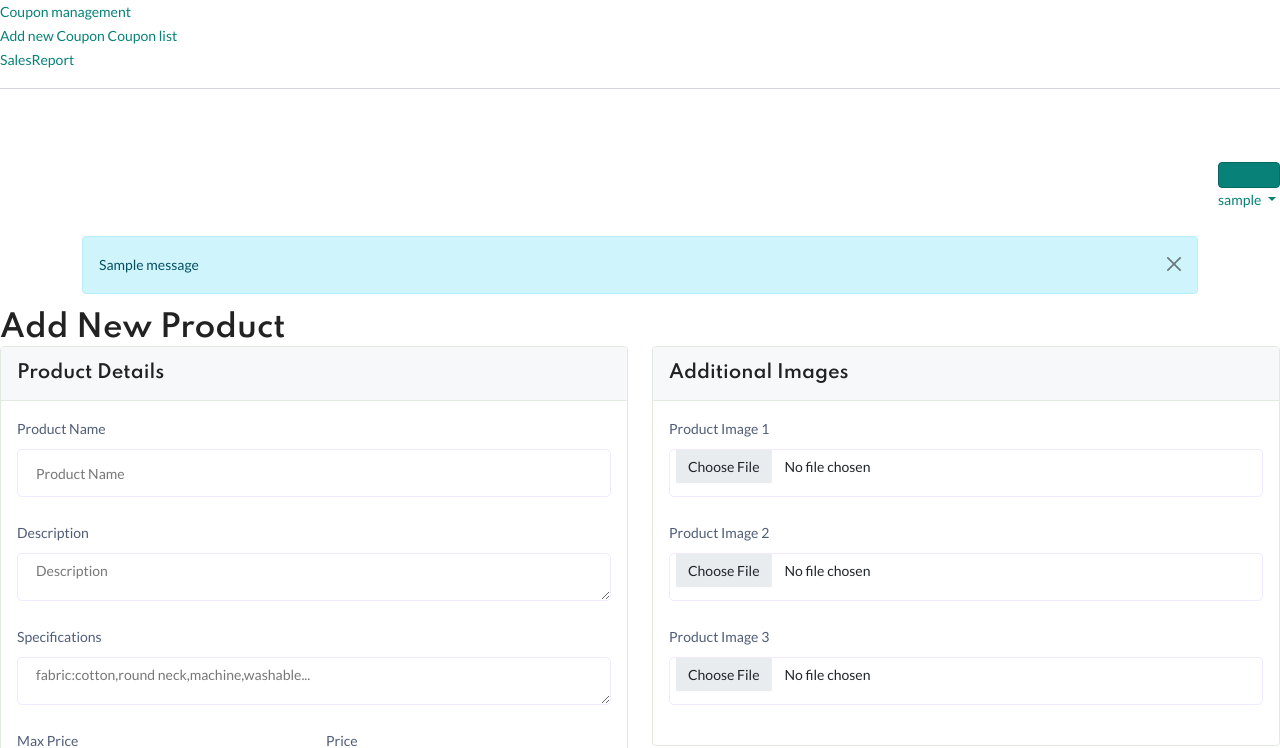
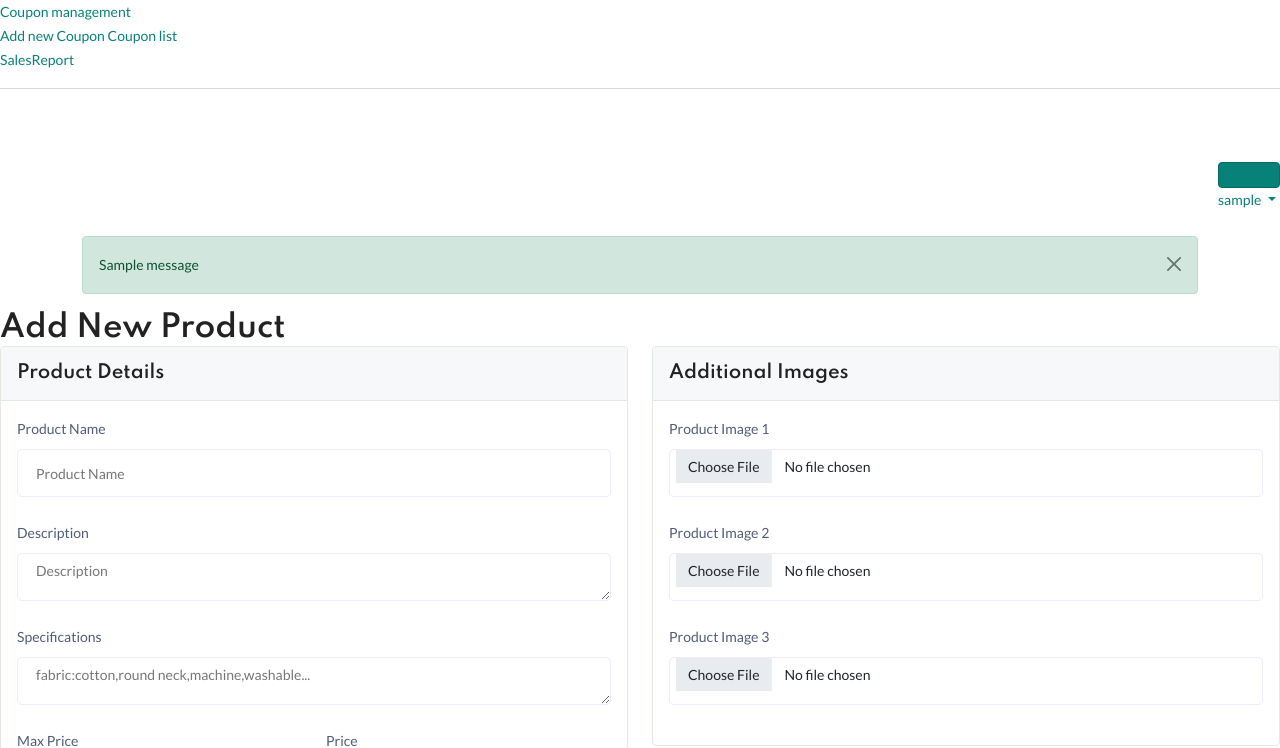
Before and after one commit to donjoo/1stproject, a Django app: page /add_product/ in a window 1280 px wide. Shown: the part 408-1156 px from the top of the page. Run offline with Django 5.2, Linux system fonts and the light colour scheme; a user stored in the database is signed in; tables that the repository leaves empty hold one stand-in row (values such as "Sample post"); one stand-in notice (Sample message) is shown; some libraries are stand-ins or nearby versions.

Commit message:
updated messges block to show error

```diff
--- a/wkproject/project/templates/partials/admin_base.html
+++ b/wkproject/project/templates/partials/admin_base.html
@@ -182,10 +182,16 @@
 <div class="container mt-3">
   {% if messages %}
     {% for message in messages %}
-      <div class="alert alert-info alert-dismissible fade show" role="alert">
-        {{ message }}
-        <button type="button" class="btn-close" data-bs-dismiss="alert" aria-label="Close"></button>
-      </div>
+      {% if message.tags == 'error' %}
+        <div class="alert alert-danger alert-dismissible fade show" role="alert">
+      {% elif message.tags == 'success' %}
+        <div class="alert alert-success alert-dismissible fade show" role="alert">
+      {% else %}
+        <div class="alert alert-info alert-dismissible fade show" role="alert">
+      {% endif %}
+          {{ message }}
+          <button type="button" class="btn-close" data-bs-dismiss="alert" aria-label="Close"></button>
+        </div>
     {% endfor %}
   {% endif %}
 </div>
```
